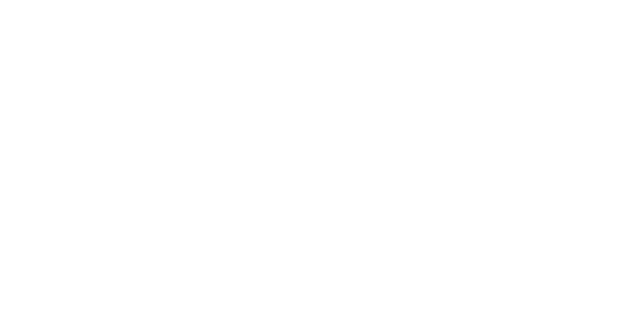
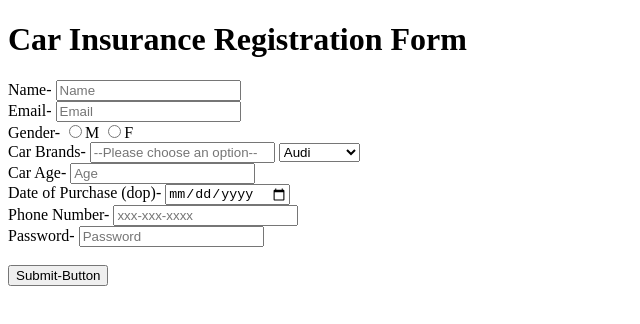
Before and after one commit to acciojob/car-insurance-form-nitesh7699, a website: page main.html in a window 1280 px wide. Shown: the whole page, without its empty margins (0-640 px from the left). Drawn offline with Linux system fonts and the light colour scheme.

Commit message:
created a submission

```diff
--- a/main.html
+++ b/main.html
@@ -8,8 +8,48 @@
 
 <body>
 	<!-- the entire body must be written by student -->
-    <script type="text/javascript" src="./script.js">
-</script>
+    <script type="text/javascript" src="./script.js"></script>
+	<h1>Car Insurance Registration Form</h1>
+
+	<form action="/action_page.php" method="post">
+		<label for="name">Name-</label>
+		<input type="text" id="name" placeholder="Name" required><br>
+
+		<label for="email">Email-</label>
+		<input type="email" id="email" placeholder="Email" required><br>
+
+		<label for="gender_m">Gender-</label>
+		<input type="radio" name="gender" id="Gender_m" required>M
+
+		<label for="gender_f"></label>
+		<input type="radio" name="gender" id="gender_f">F<br>
+
+		<label for="cars">Car Brands-</label>
+		<input id="cars" placeholder="--Please choose an option--">
+		<select id="cars" name="cars">
+            <option>Audi</option>
+            <option>BMW</option>
+            <option>Mercedez</option>
+        </select>
+		<br>
+
+		<label for="carage">Car Age-</label>
+		<input type="number" id="carage" placeholder="Age" required><br>
+
+		<label for="dop">Date of Purchase (dop)-</label>
+		<input type="date" id="dop" placeholder="" required><br>
+
+		<label for="tel">Phone Number-</label>
+		<input type="tel" id="tel" placeholder="xxx-xxx-xxxx"><br>
+
+		<label for="password">Password-</label>
+		<input type="tel" id="password" placeholder="Password" required><br>
+
+		<br>
+
+		<button type="submit">Submit-Button</button>
+
+	</form>
 
 </body>
 
```
